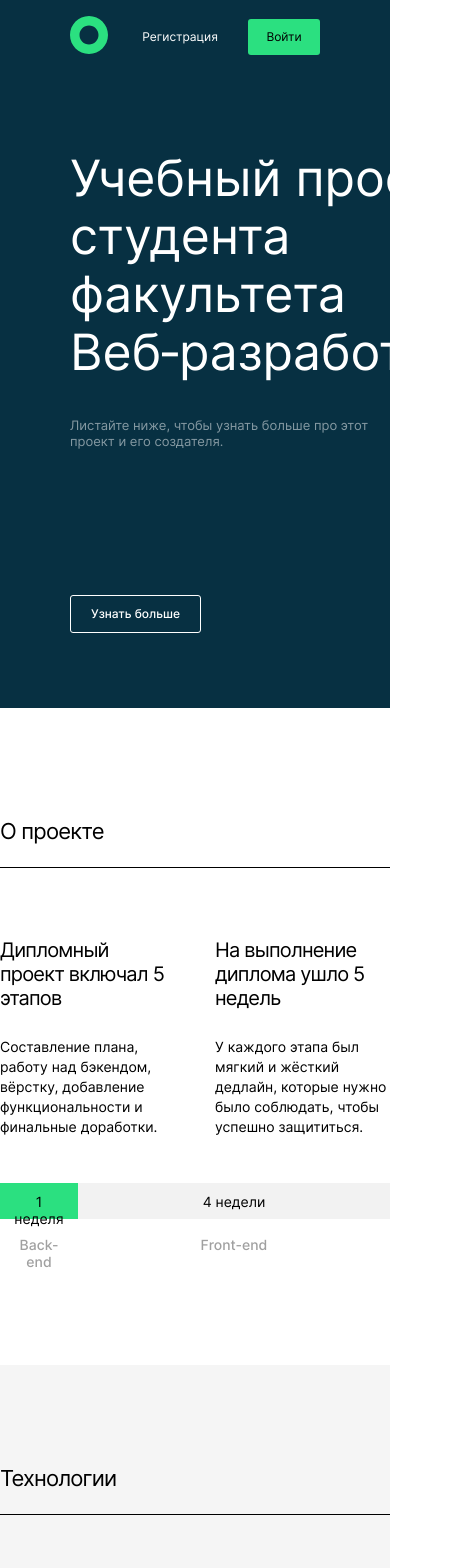
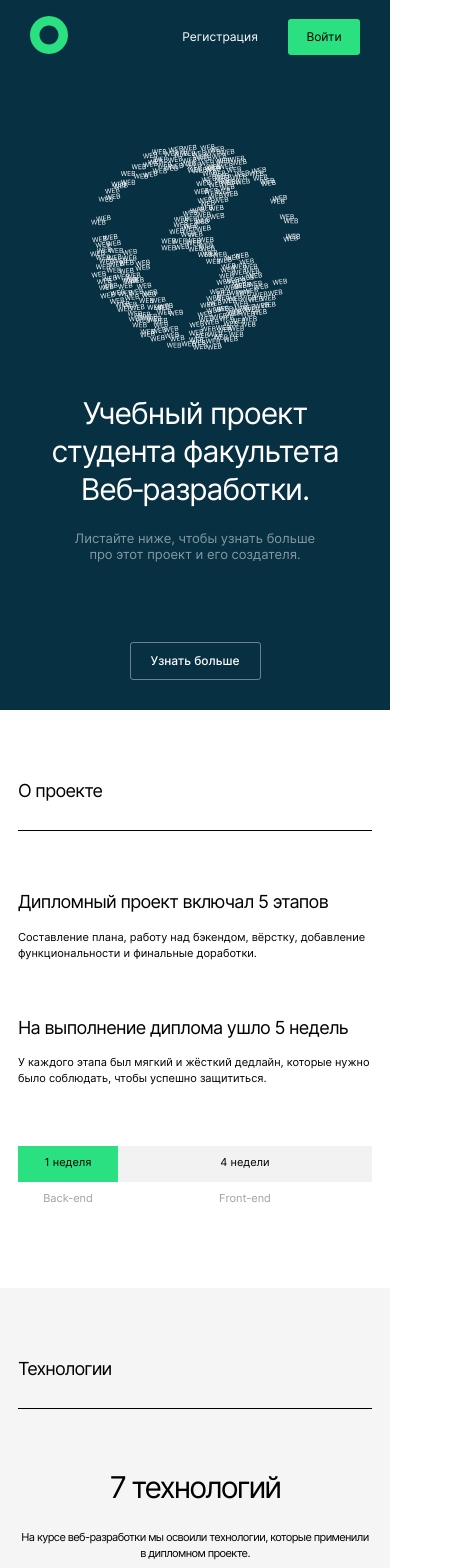
Before and after one commit to DarleneIT/movies-explorer-frontend, a React (Create React App) app in the folder frontend/: page / in a window 390 px wide. Shown: the top 1568 px of the page, 476 px wide, since content can reach past the window. Built offline with nearby package versions, Linux system fonts and the light colour scheme.

Commit message:
Сделана верстка 768

```diff
--- a/frontend/src/components/Footer/Footer.css
+++ b/frontend/src/components/Footer/Footer.css
@@ -1,6 +1,7 @@
 .footer {
   max-width: 1140px;
   margin: 59px auto 20px;
+  padding: 0 70px;
 }
 
 .footer__title {
@@ -56,3 +57,44 @@
 .footer__link-name:hover {
   opacity: 0.3;
 }
+
+@media screen and (max-width: 768px) {
+  .footer {
+    padding: 0 30px;
+  }
+}
+
+@media screen and (max-width: 560px) {
+  .footer {
+    margin: 79px auto 20px;
+    padding: 0 10px;
+  }
+
+  .footer__title {
+    font-size: 12px;
+    line-height: 15px;
+    padding: 0 0 21px 0;
+  }
+
+  .footer__credentials {
+    display: flex;
+    flex-direction: column-reverse;
+    row-gap: 30px;
+    align-items: center;
+    margin: 30px 0 0 0;
+    padding: 0;
+  }
+
+  .footer__date {
+    font-size: 12px;
+    line-height: 14.52px;
+    color: rgba(160, 160, 160, 1);
+
+  }
+
+  .footer__links {
+    display: flex;
+    flex-direction: column;
+    row-gap: 12px;
+  }
+}
--- a/frontend/src/components/Header/Header.css
+++ b/frontend/src/components/Header/Header.css
@@ -20,6 +20,21 @@
   cursor: pointer;
 }
 
-.header__logo:hover {
-  opacity: 0.5;
+@media (any-hover: hover) {
+  .header__logo:hover {
+    opacity: 0.5;
+  }
 }
+
+
+@media screen and (max-width: 768px) {
+  .header {
+    padding: 0 30px;
+  }
+}
+
+@media screen and (max-width: 320px) {
+  .header {
+    padding: 0 14px;
+  }
+}
--- a/frontend/src/components/Header/NavGuest/NavGuest.css
+++ b/frontend/src/components/Header/NavGuest/NavGuest.css
@@ -42,3 +42,21 @@
   background-color: rgba(43, 224, 128, 1);
   border-radius: 3px;
 }
+
+@media screen and (max-width: 320px) {
+  .nav-guest__list {
+    gap: 14px;
+  }
+
+  .nav-guest__link {
+    font-weight: 500;
+    font-size: 10px;
+    line-height: 26px;
+  }
+
+  .nav-guest__link_signin {
+    color: black;
+    width: 54px;
+    height: 26px;
+  }
+}
--- a/frontend/src/components/Main/AboutMe/AboutMe.css
+++ b/frontend/src/components/Main/AboutMe/AboutMe.css
@@ -1,6 +1,7 @@
 .student {
   max-width: 1140px;
   margin: 110px auto 100px;
+  padding: 0 70px;
 }
 
 .student__title {
@@ -77,6 +78,78 @@
   border-radius: 10px;
 }
 
-.portfolio__name:hover {
-  opacity: 0.3;
+@media screen and (max-width: 768px) {
+  .student {
+    margin: 90px 0;
+    padding: 0 50px;
+  }
+
+  .student__box {
+    grid-template-columns: minmax(0, 363px) 255px;
+  }
+
+  .student__name {
+    font-size: 40px;
+    line-height: 40px;
+    letter-spacing: -1.5px;
+  }
+
+  .student__subtitle {
+    font-size: 12px;
+    line-height: 18px;
+    padding: 16px 0 0 0;
+  }
+
+  .student__description {
+    max-width: 363px;
+    font-size: 12px;
+    line-height: 18px;
+    padding: 20px 0 87px 0;
+  }
+
+  .student__image {
+    width: 255px;
+    height: 307px;
+  }
 }
+
+@media screen and (max-width: 680px) {
+
+}
+
+@media screen and (max-width: 560px) {
+  .student {
+    margin: 70px 0;
+    padding: 0 14px;
+  }
+
+  .student__box {
+    grid-template-columns: 1fr;
+    gap: 40px;
+  }
+
+  .student__name {
+    font-size: 30px;
+    line-height: 36.13px;
+    letter-spacing: -2px;
+  }
+
+  .student__subtitle {
+    font-size: 11px;
+    line-height: 16px;
+    padding: 20px 0 0 0;
+  }
+
+  .student__description {
+    font-size: 11px;
+    line-height: 16px;
+    padding: 20px 0 40px 0;
+  }
+
+  .student__image {
+    width: 292px;
+    height: 352px;
+    grid-column: 1;
+    grid-row: 1;
+  }
+}
--- a/frontend/src/components/Main/AboutProject/AboutProject.css
+++ b/frontend/src/components/Main/AboutProject/AboutProject.css
@@ -1,6 +1,7 @@
 .project {
     max-width: 1140px;
     margin: 110px auto;
+    padding: 0 70px;
 }
 
 .project__title {
@@ -60,7 +61,6 @@
     color: black;
     margin: 0;
     padding: 10px;
-
 }
 
 .project__weeks_frontend {
@@ -78,3 +78,84 @@
     margin: 0;
     padding: 17px;
 }
+
+@media screen and (max-width: 768px) {
+    .project {
+      max-width: 768px;
+      margin: 90px 0;
+      padding: 0 50px;
+    }
+
+    .project__info {
+        font-size: 12px;
+        line-height: 18px;
+    }
+
+    .project__description {
+        column-gap: 30px;
+    }
+
+    .project__subtitle {
+        padding: 0 0 22px 0;
+    }
+  }
+
+  @media screen and (max-width: 560px) {
+
+    .project {
+        margin: 70px 0;
+        padding: 0 18px;
+      }
+
+    .project__title {
+        font-size: 18px;
+        line-height: 21.78px;
+        letter-spacing: -0.7px;
+        margin: 0 0 60px 0;
+        padding: 0 0 28px 0;
+    }
+
+    .project__description {
+        grid-template-columns: 1fr;
+        grid-template-rows: 1fr;
+        row-gap: 16px;
+        margin: 0 0 60px 0;
+    }
+
+    .project__subtitle {
+        font-size: 18px;
+        line-height: 21.78px;
+        letter-spacing: -0.7px;
+        padding: 0;
+    }
+
+    .project__subtitle:last-of-type {
+        grid-column: 1;
+        grid-row: 3;
+        padding: 40px 0 0 0;
+      }
+
+      .project__info {
+        font-weight: 400;
+        font-size: 11px;
+        line-height: 16px;
+    }
+
+    .project__timeline {
+        grid-template-columns: minmax(100px, 20%) 4fr;
+
+    }
+    .project__weeks {
+        font-size: 11px;
+        line-height: 13.31px;
+        padding: 10px;
+    }
+
+    .project__stage {
+        font-weight: 400;
+        font-size: 11px;
+        line-height: 13.31px;
+        padding: 10px;
+    }
+
+  }
--- a/frontend/src/components/Main/Main.css
+++ b/frontend/src/components/Main/Main.css
@@ -1,7 +1,5 @@
 .main {
-    flex: auto;
     max-width: 1280px;
     margin: 0 auto;
     width: 100%;
-    color: #FFFFFF;
   }
--- a/frontend/src/components/Main/Portfolio/Portfolio.css
+++ b/frontend/src/components/Main/Portfolio/Portfolio.css
@@ -1,7 +1,7 @@
 .portfolio {
   max-width: 1140px;
   margin: 0 auto;
-    padding: 0 0 125px 0;
+  padding: 0 70px 125px 70px;
 }
 
 .portfolio__title {
@@ -68,9 +68,53 @@
   background-size: 20px 18px;
   transition: opacity 0.4s ease-in-out;
   cursor: pointer;
-
 }
 
 .portfolio__arrow-button:hover {
   opacity: 0.3;
 }
+
+@media screen and (max-width: 768px) {
+  .portfolio {
+    max-width: 768px;
+    margin: 90px 0;
+    padding: 0 50px;
+  }
+
+  .portfolio__name {
+    font-size: 28px;
+    letter-spacing: -1.1px;
+  }
+}
+
+@media screen and (max-width: 560px) {
+  .portfolio {
+    margin: 350px 0 0 0;
+    padding: 0 14px;
+  }
+
+  .portfolio__title {
+    font-size: 14px;
+    margin: 0 0 40px 0;
+  }
+
+  .portfolio__item {
+    max-height: 28px;
+    padding: 0 0 19px 0;
+  }
+
+  .portfolio__name {
+    font-size: 18px;
+    line-height: 28px;
+    letter-spacing: -1px;
+  }
+
+  .portfolio__arrow-button {
+    width: 18px;
+    height: 28px;
+
+    background-position: 8px 8px;
+    background-size: 10px 10px;
+  }
+
+}
--- a/frontend/src/components/Main/Portfolio/Portfolio.js
+++ b/frontend/src/components/Main/Portfolio/Portfolio.js
@@ -5,7 +5,6 @@ function Portfolio() {
     <section className="portfolio">
       <h3 className="portfolio__title">Портфолио</h3>
       <ul className="portfolio__list">
-
         <li className="portfolio__item">
           <a href="#" className="portfolio__link" target="_blank">
             <p className="portfolio__name">Статичный сайт</p>
--- a/frontend/src/components/Main/Promo/Promo.css
+++ b/frontend/src/components/Main/Promo/Promo.css
@@ -37,7 +37,7 @@
   line-height: 16px;
   opacity: 50%;
   margin: 0;
-    padding: 0x;
+  padding: 0;
 }
 
 .promo__button {
@@ -64,8 +64,72 @@
 
 .promo__image {
   background-image: url(../../../images/world.svg);
+  background-size: cover;
   width: 310px;
   height: 304px;
   margin: 0;
   padding: 0x;
 }
+
+@media screen and (max-width: 1100px) {
+  .promo {
+    max-width: 1100px;
+    margin: 0 auto;
+    padding: 140px 0 76px;
+  }
+
+  .promo__box {
+    flex-direction: column-reverse;
+    align-items: center;
+  }
+
+  .promo__text {
+    align-items: center;
+    width: 680px;
+    text-align: center;
+  }
+
+  .promo__title {
+    font-size: 40px;
+    line-height: 50px;
+    margin: 45px 0 22px 0;
+  }
+
+  .promo__button {
+    margin: 92px 0 0 0;
+  }
+}
+
+@media screen and (max-width: 560px) {
+  .promo {
+    padding: 70px 0 30px;
+  }
+
+  .promo__title {
+    font-size: 30px;
+    line-height: 38px;
+    letter-spacing: -1px;;
+    margin: 44px 0 22px 0;
+  }
+
+  .promo__text {
+    align-items: center;
+    max-width: 300px;
+    text-align: center;
+  }
+
+  .promo__info {
+    max-width: 260px;
+  }
+
+  .promo__image {
+    width: 210px;
+    height: 206px;
+  }
+
+  .promo__button {
+    margin: 80px 0 0 0;
+    border: 1px solid rgba(255, 255, 255, 0.4);
+
+  }
+}
--- a/frontend/src/components/Main/Techs/Techs.css
+++ b/frontend/src/components/Main/Techs/Techs.css
@@ -1,6 +1,6 @@
 .techs {
-    margin: 0;
-    padding: 100px 0;
+  margin: 0 auto;
+  padding: 100px 70px;
   background-color: rgba(245, 245, 245, 1);
 }
 
@@ -63,3 +63,66 @@
   background-color: rgba(232, 232, 232, 1);
   border-radius: 10px;
 }
+
+@media screen and (max-width: 768px) {
+  .techs {
+    padding: 90px 50px;
+  }
+
+  .techs__title {
+    margin: 0 auto 80px auto;
+  }
+
+  .techs__description {
+    max-width: 450px;
+    font-size: 12px;
+    line-height: 18px;
+    letter-spacing: -0.5px;
+    margin: 22px auto 83px;
+  }
+
+  .techs__item {
+    font-size: 12px;
+    line-height: 14.52px;
+    letter-spacing: -0.4px;
+    width: 84px;
+    height: 57px;
+  }
+}
+
+@media screen and (max-width: 680px) {
+}
+
+@media screen and (max-width: 560px) {
+  .techs {
+    padding: 70px 18px;
+  }
+
+  .techs__title {
+    font-size: 18px;
+    line-height: 21.78px;
+    letter-spacing: -0.9px;
+    margin: 0 auto 60px auto;
+    padding: 0 0 28px 0;
+  }
+
+  .techs__subtitle {
+    font-size: 30px;
+    line-height: 36.31px;
+    letter-spacing: -2px;
+  }
+
+  .techs__description {
+    font-size: 11px;
+    line-height: 16px;
+    letter-spacing: -0.6px;
+    margin: 24px auto 50px;
+  }
+
+  .techs__list {
+    display: grid;
+    grid-template-columns: repeat(auto-fit, 84px);
+    gap: 10px;
+    padding: 0 20px;
+  }
+}
```
Also changed, not shown: frontend/src/components/Main/AboutProject/AboutProject.js (+3 -7 lines). Lines whose indentation alone changed are shown as unchanged.
